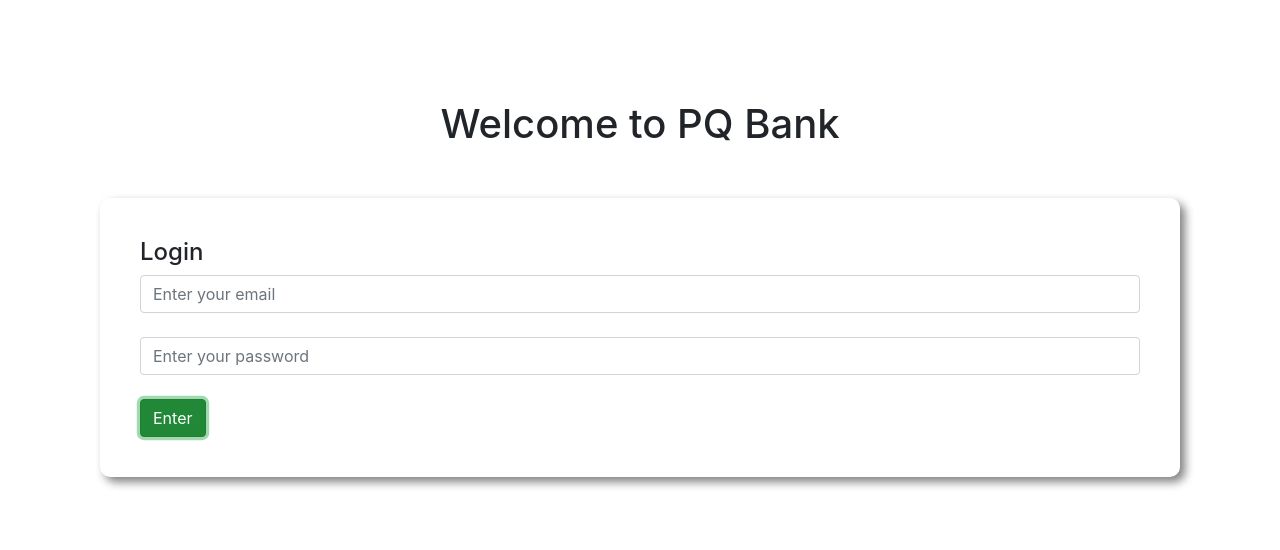
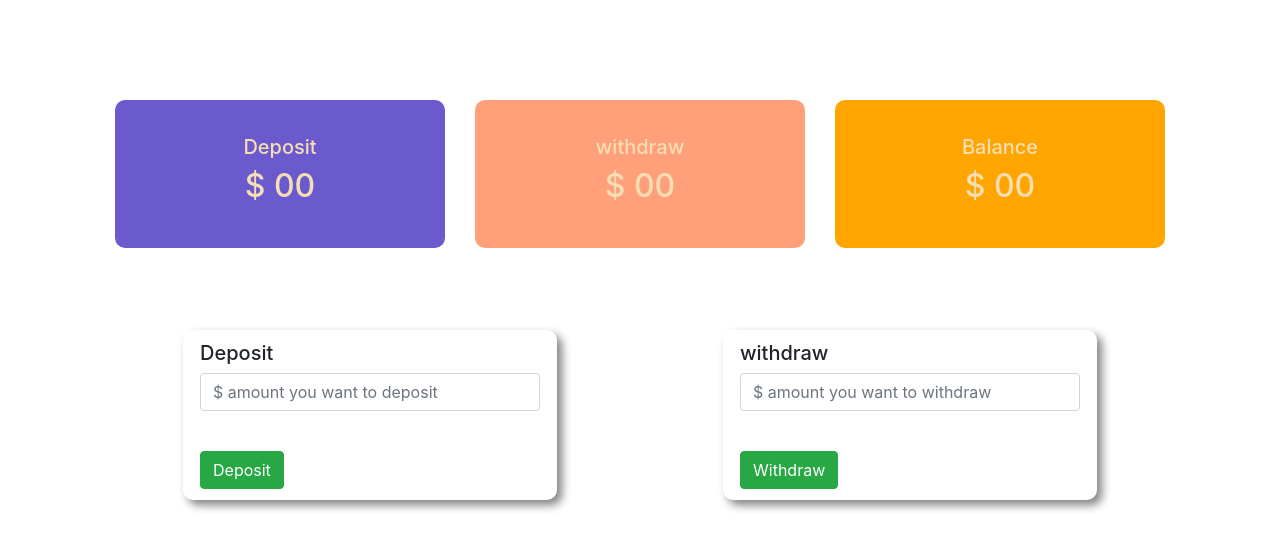
Before and after one commit to sabbir-320/PQ-Bank, a plain HTML site: page index.html in a window 1280 px wide. Both pictures are taken after a click on the button "Enter". Drawn offline with nearby package versions, Linux system fonts and the light colour scheme.

Commit message:
added some dynamic efect

```diff
--- a/index.html
+++ b/index.html
@@ -11,8 +11,13 @@
 </head>
 
 <body>
-    <section id="login-area">
+    <!-- LogIn Area -->
+    <section id="login-area" class="container">
+        <div class="d-flex justify-content-center">
+            <img src="bank-logo.png" class="img-fluid max-width: 100%;height:auto;" alt="">
+        </div>
         <h1 class="text-center">Welcome to PQ Bank </h1>
+        <div class="d-flex justify-content-center">
             <div class="submit-area">
                 <h4>Login</h4>
                 <input type="text" class="form-control" placeholder="Enter your email">
@@ -21,7 +26,51 @@
                 <br>
                 <button id="button" class="btn btn-success">Enter</button>
             </div>
+        </div>
+    </section>
+    <!-- Transaction Area -->
+    <section id="transaction-area" class="container">
+        <div class="row">
+            <div class="col-md-4">
+                <div class="deposit common-item text-center">
+                    <h5>Deposit</h5>
+                    <h2>$ <span id="current-deposit">00</span></h2>
+                </div>
+            </div>
+            <div class="col-md-4">
+                <div class="withdraw common-item text-center">
+                    <h5>withdraw</h5>
+                    <h2>$ <span id="current-withdraw">00</span></h2>
+                </div>
 
+            </div>
+            <div class="col-md-4">
+                <div class="balance common-item text-center">
+                    <h5>Balance</h5>
+                    <h2>$ <span id="balance">00</span></h2>
+                </div>
+            </div>
+        </div>
+        <div class="row">
+            <div class="col-md-6">
+                <div class="add-amount-area common-item2">
+                    <h5>Deposit</h5>
+                    <input id="amountPlace" type="number" placeholder="$ amount you want to deposit"
+                        class="form-control">
+                    <br>
+                    <button id="deposit-btn" class="btn btn-success mt-3">Deposit</button>
+                </div>
+
+            </div>
+            <div class="col-md-6">
+                <div class="add-amount-area common-item2">
+                    <h5>withdraw</h5>
+                    <input id="withdrawPlace" type="number" placeholder="$ amount you want to withdraw" class="form-control">
+                    <br>
+                    <button id="click-withdraw" class="btn btn-success mt-3">Withdraw</button>
+                </div>
+            </div>
+        </div>
     </section>
     <script src="script.js"></script>
 </body>
--- a/script.js
+++ b/script.js
@@ -1,4 +1,48 @@
+// Login button event handler
 const loginButton = document.getElementById('button')
-loginButton.addEventListener('click', function(){
-    console.log('Hi I am event listener');
+loginButton.addEventListener('click', function () {
+    const loginArea = document.getElementById('login-area');
+    loginArea.style.display = 'none';
+    const transactionArea = document.getElementById('transaction-area');
+    transactionArea.style.display = 'block';
 })
+
+//transaction deposit button event handler
+function update(p, id){
+    const CurrentDeposit = document.getElementById(id).innerText;
+    const updateCurrentDeposit = parseFloat(CurrentDeposit);
+    const totalCurrentDeposit = p + updateCurrentDeposit;
+    document.getElementById(id).innerText = totalCurrentDeposit;
+}
+const depositBtn = document.getElementById('deposit-btn');
+depositBtn.addEventListener('click', function () {
+    const clickNewAmount = document.getElementById('amountPlace').value;
+    const clickedDepositNumberAmount = parseFloat(clickNewAmount);
+
+    update(clickedDepositNumberAmount, 'current-deposit')
+    update(clickedDepositNumberAmount, 'balance')
+})
+
+
+// transaction withdraw button event handler
+const withdrawBtn = document.getElementById('click-withdraw');
+withdrawBtn.addEventListener('click', function(){
+    const clickAmount = document.getElementById('withdrawPlace').value;
+    const clickedDepositAmount = parseFloat(clickAmount);
+
+    const currentWithdraw = document.getElementById('current-withdraw').innerText;
+    const currentAmountConvertToNumber = parseFloat(currentWithdraw);
+    const totalWithdraw = clickedDepositAmount + currentAmountConvertToNumber;
+
+    document.getElementById('current-withdraw').innerText = totalWithdraw;
+    document.getElementById('withdrawPlace').value = '';
+
+
+    const currentBalance = document.getElementById('total-balance').innerText;
+    const newBalance = parseFloat(currentBalance);
+    const totalBalance = newBalance - totalWithdraw
+
+    document.getElementById('total-balance').innerText = totalBalance;
+
+
+})
--- a/style.css
+++ b/style.css
@@ -1,9 +1,37 @@
 body{
     padding: 100px;
 }
+/* LogIn Area */
 .submit-area{
-    margin-top: 50px;
     border-radius: 10px;
     box-shadow: 5px 5px 10px gray;
-    padding: 40px;
+    padding: 100px;
+    width: 55%;
 }
+/* Transaction Area */
+#transaction-area{
+    display: none;
+}
+.deposit{
+    background-color: slateblue;
+}
+.withdraw{
+    background-color: lightsalmon;
+}
+.balance{
+    background-color: orange;
+}
+.common-item{
+    color: wheat;
+    padding: 35px 0px;
+    border-radius: 10px;
+}
+/* add-amount-area */
+.add-amount-area{
+    border-radius: 10px;
+    box-shadow: 5px 5px 10px gray;
+}
+.common-item2{
+    margin: 82px 68px;
+    padding: 11px 17px
+}
```
Also changed, not shown: bank-logo.png (added). Lines whose indentation alone changed are shown as unchanged.
